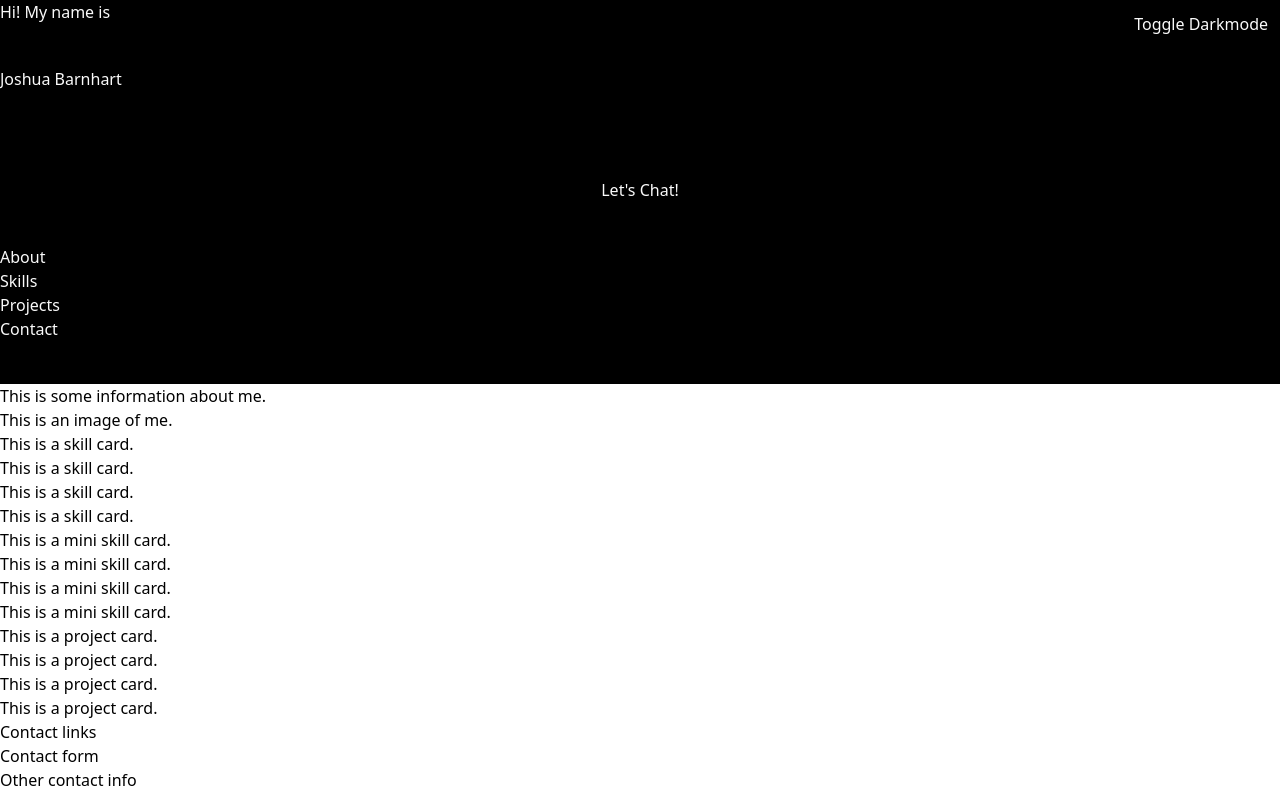
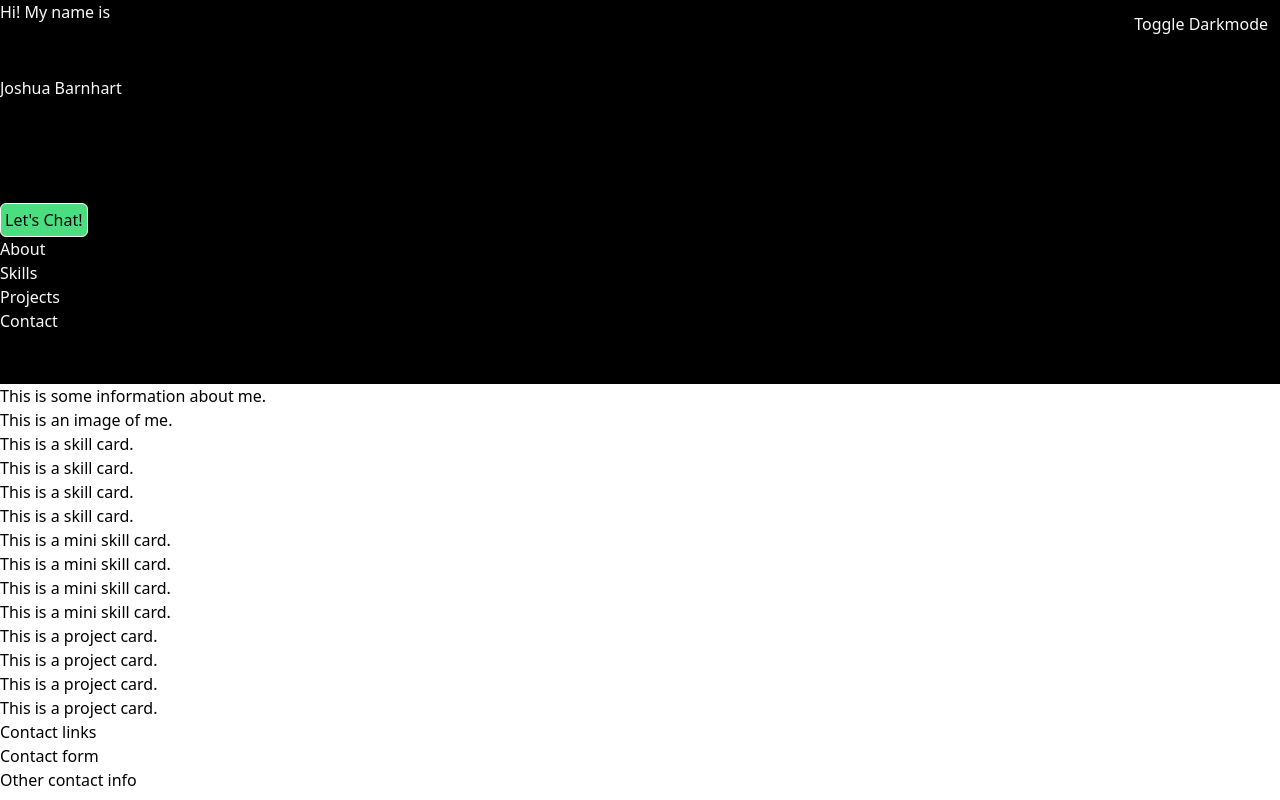
Before and after one commit to jrbarnhart/portfolio, a React (Vite) app: page / in a window 1280 px wide. Built offline with nearby package versions, Linux system fonts and the light colour scheme; the HTML template or start-up script is replaced by a standard one.

Commit message:
Add basic style to button

```diff
--- a/src/components/Header/CTAButton.tsx
+++ b/src/components/Header/CTAButton.tsx
@@ -1,5 +1,9 @@
 const CTAButton = () => {
-  return <button className="row-span-2">Let&apos;s Chat!</button>;
+  return (
+    <button className="self-end text-black bg-green-400 border border-white dark:border-black  rounded-md w-fit p-1">
+      Let&apos;s Chat!
+    </button>
+  );
 };
 
 export default CTAButton;
```
